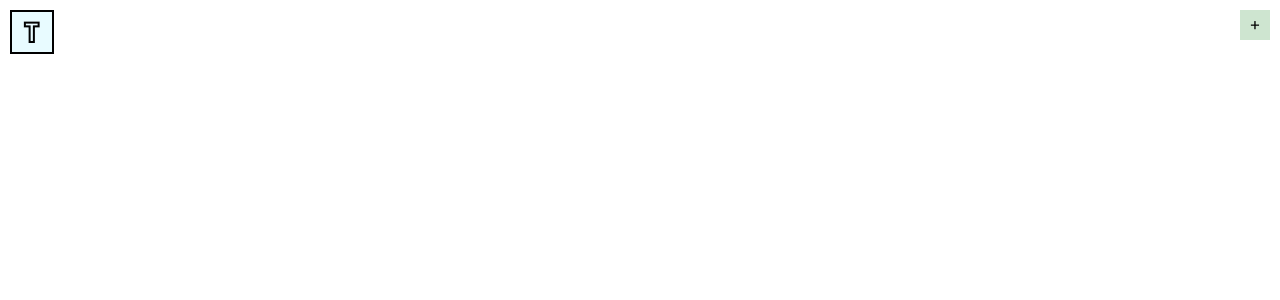
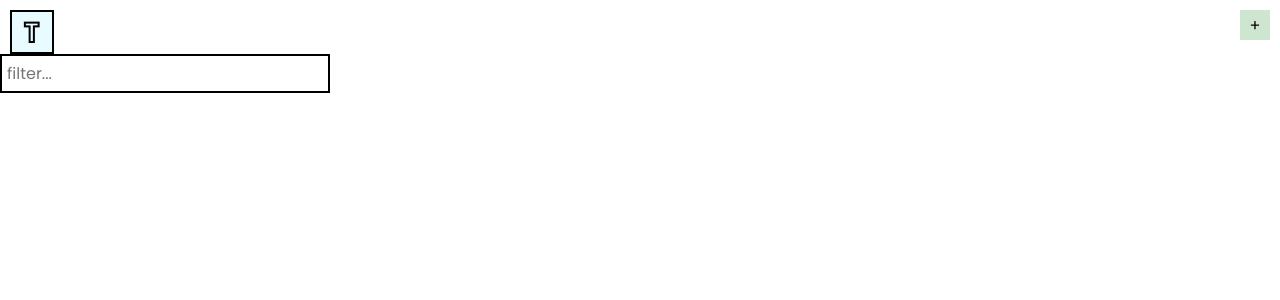
Before and after one commit to colorlessenergy/task-management, a Next.js app: page / in a window 1280 px wide. Shown: the top 300 px of the page. Built offline with nearby package versions, Linux system fonts and the light colour scheme.

Commit message:
add HTML structure for to filter tasks

```diff
--- a/pages/index.js
+++ b/pages/index.js
@@ -21,6 +21,12 @@ export default function Home () {
             <div>
                 <Nav toggleAddTaskModal={ toggleAddTaskModal } />
 
+                <div className="text-center my-1">
+                    <input
+                        type="text"
+                        placeholder="filter..." />
+                </div>
+
                 <Modal isOpen={ isAddTaskModalOpen } toggleModal={ toggleAddTaskModal }>
                     <AddTask toggleModal={ toggleAddTaskModal } />
                 </Modal>
```
